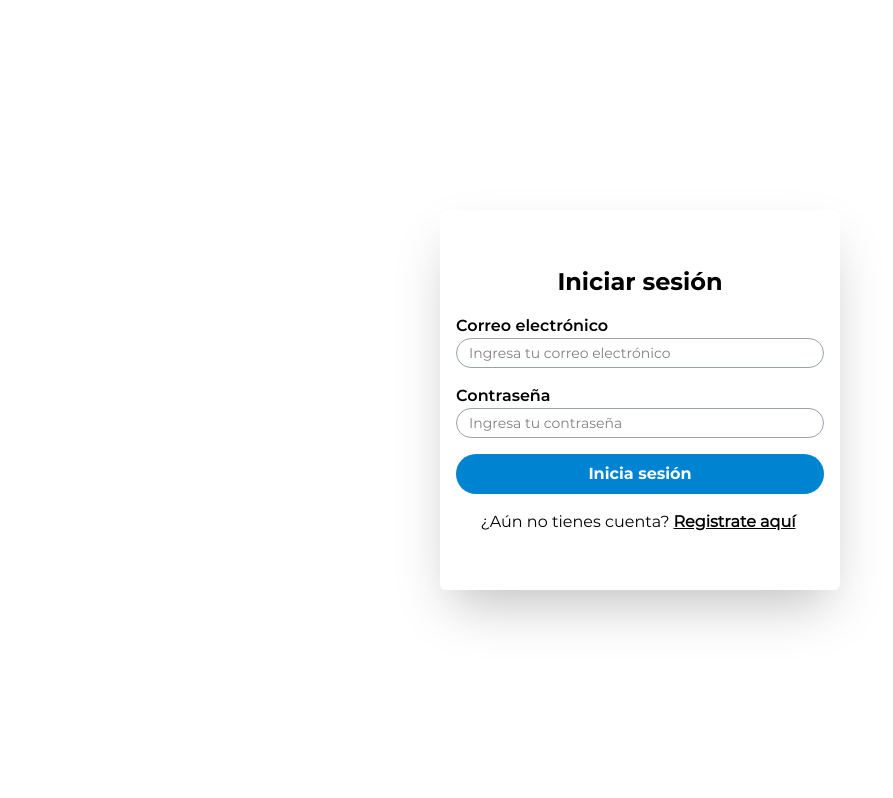
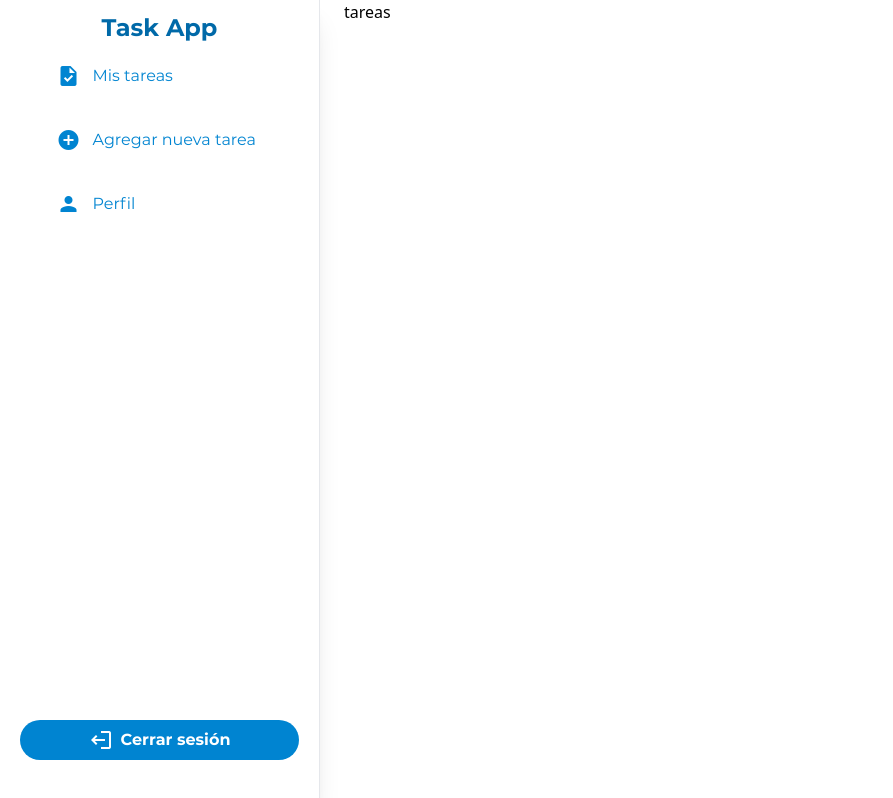
Before and after one commit to GustavoLopez01/task-app-frontend, a React (Vite) app: page /dashboard/tasks in a window 1280 px wide. Shown: the whole page, without its empty margins (0-893 px from the left). Built offline with nearby package versions, Linux system fonts and the light colour scheme.

Commit message:
feat: add configuration react router

```diff
--- a/package.json
+++ b/package.json
@@ -15,6 +15,7 @@
     "react": "^19.1.0",
     "react-dom": "^19.1.0",
     "react-hook-form": "^7.56.4",
+    "react-router": "^7.6.2",
     "tailwindcss": "^4.1.8"
   },
   "devDependencies": {
--- /dev/null
+++ b/src/components/layout/Dashboard.tsx
@@ -0,0 +1,13 @@
+import { Sidebar } from '@/components/layout/Sidebar';
+import { Outlet } from 'react-router';
+
+export default function Dashboard() {
+  return (
+    <main className="h-screen flex">
+      <Sidebar />
+      <div className="grow">
+        <Outlet />
+      </div>
+    </main>
+  )
+}
--- a/src/components/layout/Sidebar.tsx
+++ b/src/components/layout/Sidebar.tsx
@@ -2,7 +2,7 @@ import { ROUTES } from '@/constants/constants'
 
 export const Sidebar = () => {
   return (
-    <div className="max-w-xs font-montserrat-regular border-r-1 border-gray-200 h-full flex flex-col shadow-xl">
+    <div className="max-w-xs min-w-xs font-montserrat-regular border-r-1 border-gray-200 h-full flex flex-col shadow-xl">
       <h1 className="font-montserrat-bold text-2xl text-center py-3 text-sky-700">
         Task App
       </h1>
--- /dev/null
+++ b/src/components/tasks/Tasks.tsx
@@ -0,0 +1,8 @@
+
+export default function Tasks() {
+  return (
+    <div className="px-6">
+      tareas
+    </div>
+  )
+}
--- a/src/main.tsx
+++ b/src/main.tsx
@@ -1,10 +1,12 @@
 import { StrictMode } from 'react'
 import { createRoot } from 'react-dom/client'
+import { RouterProvider } from 'react-router'
+import router from '@/routes/router'
 import '@/index.css'
-import App from '@/App.tsx'
+
 
 createRoot(document.getElementById('root')!).render(
   <StrictMode>
-    <App />
+    <RouterProvider router={router} />
   </StrictMode>,
 )
--- /dev/null
+++ b/src/routes/router.ts
@@ -0,0 +1,25 @@
+import { createBrowserRouter } from 'react-router'
+import App from '@/App'
+import Dashboard from '@/components/layout/Dashboard'
+import Tasks from '@/components/tasks/Tasks'
+
+const router = createBrowserRouter([
+  {
+    path: "/",
+    Component: App,
+    index: true
+  },
+  {
+    path: "dashboard",
+    children: [
+      {
+        Component: Dashboard,
+        children: [
+          { path: "tasks", Component: Tasks }
+        ]
+      }
+    ]
+  }
+])
+
+export default router
```
Also changed, not shown: 1 other file (tests, documents, lock files or other folders).
